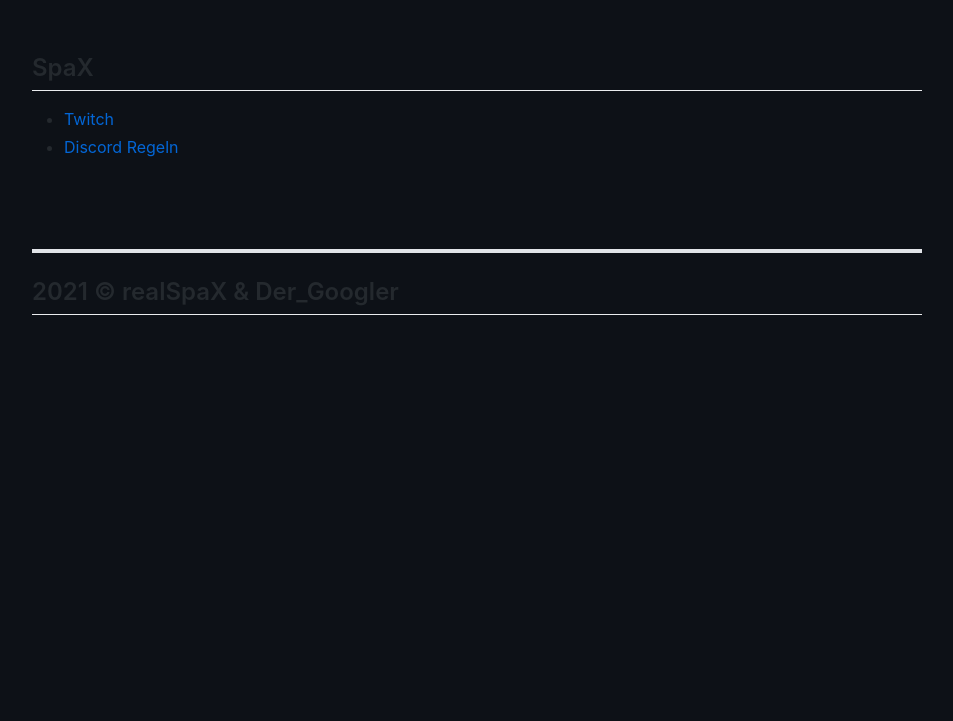
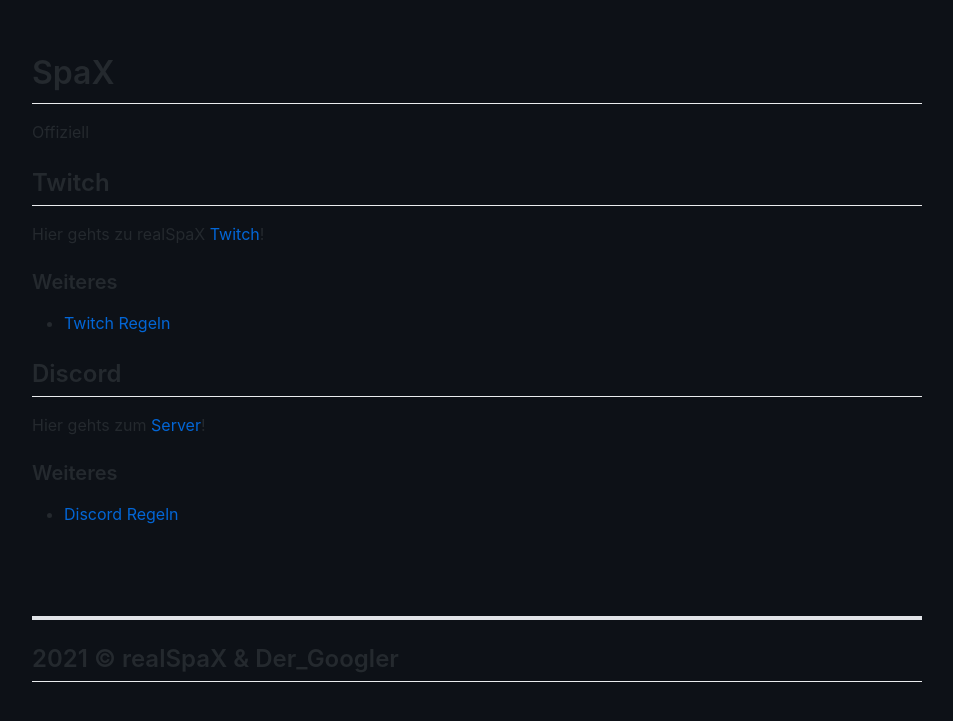
Before and after one commit to lostlvlgirl/realspax.github.io, a Jekyll site: the page built from index.md, in a window 1280 px wide. Shown: the top 721 px of the page, without its empty margins (163-1116 px from the left). Built offline with Jekyll 4.4.1, drawn with Linux system fonts in a browser that asks for light colours; our own code applies the rules of GitHub Pages for plain Markdown files.

Commit message:
Update index.md

```diff
--- a/index.md
+++ b/index.md
@@ -1,4 +1,14 @@
-## SpaX
+# SpaX
+Offiziell
 
-- [Twitch](/twitch/rules/)
+## Twitch
+Hier gehts zu realSpaX [Twitch](https://twitch.tv/realSpaX)!
+
+### Weiteres
+- [Twitch Regeln](/twitch/rules/)
+
+## Discord
+Hier gehts zum [Server](https://discord.gg/vqxQJFwJaz)!
+
+### Weiteres
 - [Discord Regeln](/discord/rules/)
```
